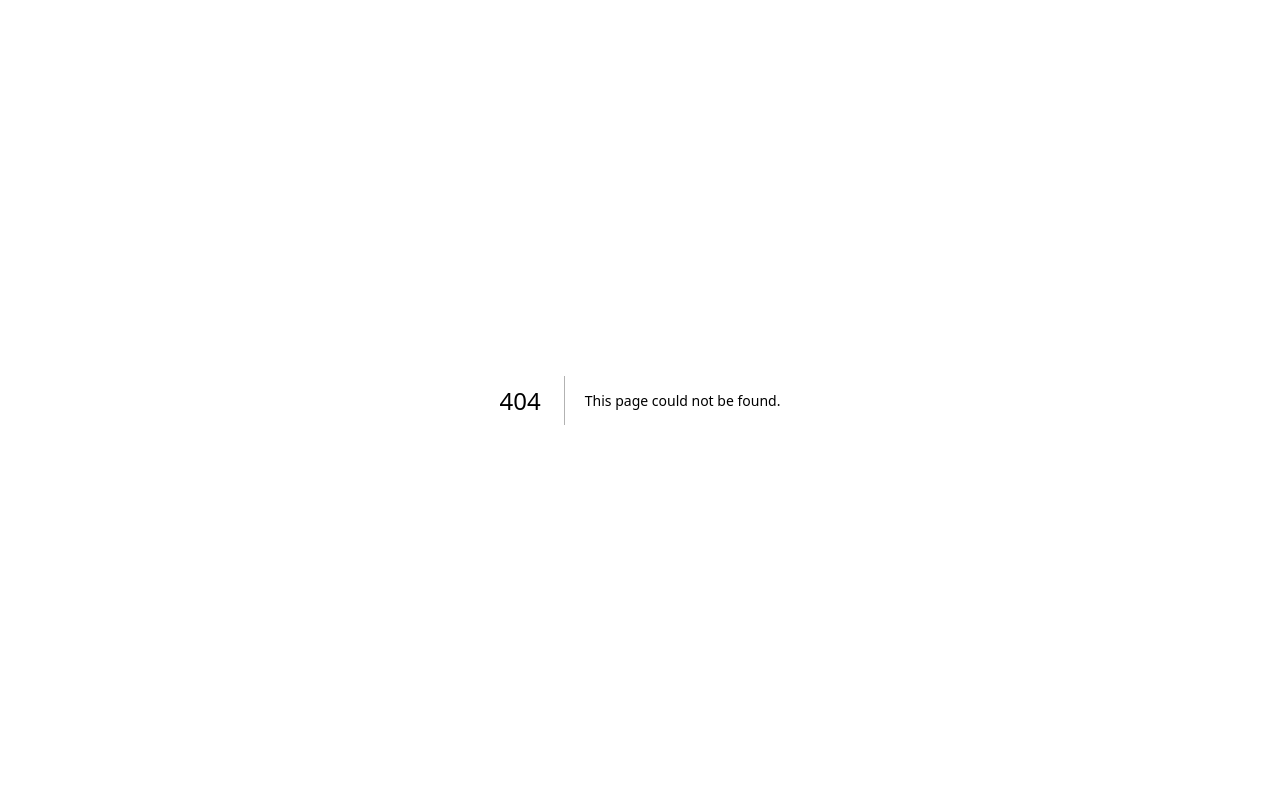
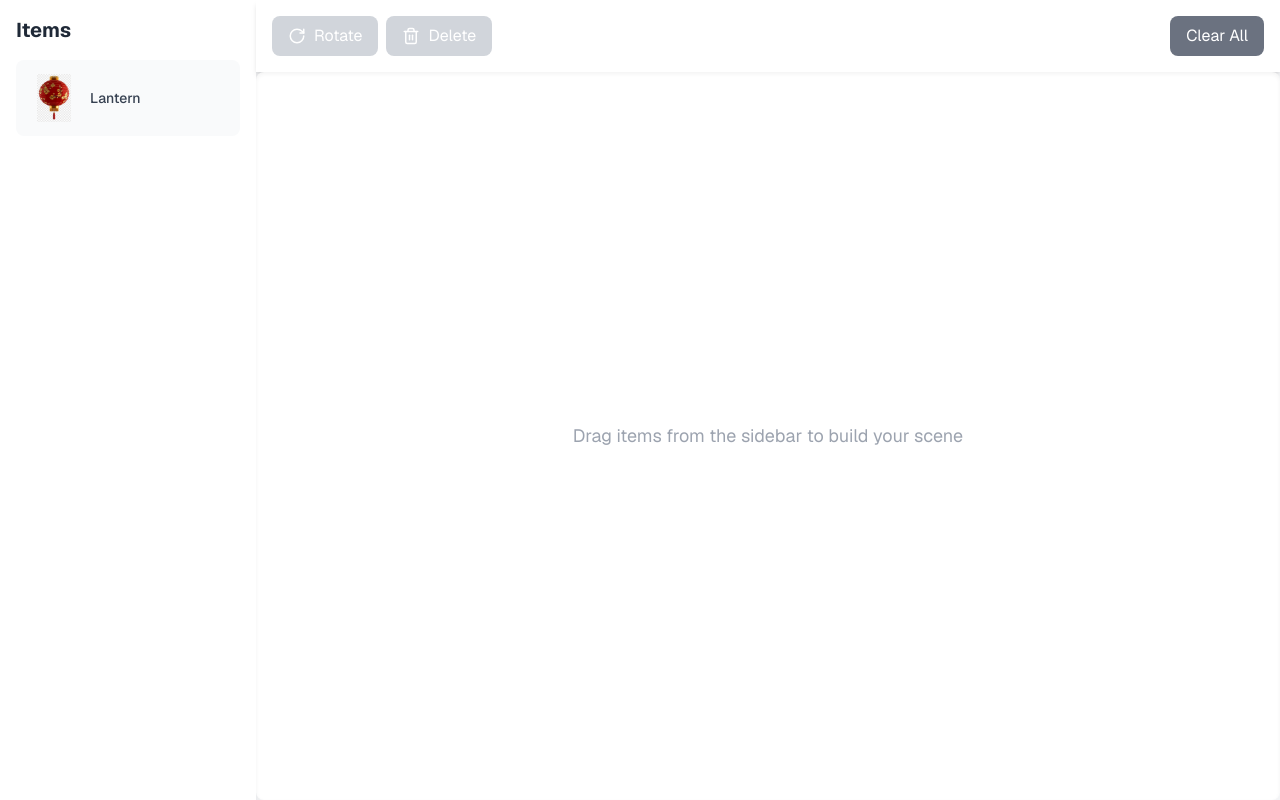
Before and after one commit to willcollins-05/bytejam-2025, a Next.js app: page /festival-view in a window 1280 px wide. Before the commit this address had no page. Built offline with nearby package versions, Linux system fonts and the light colour scheme.

Commit message:
Basic Festival Viewer Created

```diff
--- /dev/null
+++ b/app/festival-view/page.tsx
@@ -0,0 +1,7 @@
+import SceneBuilder from "@/components/festival-viewer/scene-builder";
+
+export default function FestivalViewPage() {
+    return (
+        <SceneBuilder />
+    );
+}
--- /dev/null
+++ b/components/festival-viewer/scene-builder.tsx
@@ -0,0 +1,193 @@
+"use client";
+import React, { useState } from "react";
+import { Trash2, RotateCw } from "lucide-react";
+import { AvailableItems, CanvasItems } from "@/types/festival-viewer-types";
+import SceneCanvas from "./scene-canvas";
+
+export default function SceneBuilder() {
+  const [canvasItems, setCanvasItems] = useState<CanvasItems[]>([]);
+  const [selectedId, setSelectedId] = useState<number | null>(null);
+  const [draggedItem, setDraggedItem] = useState<
+    CanvasItems | AvailableItems | null
+  >(null);
+
+  let mouseMoved: boolean = false;
+
+  // Available images/emojis to drag
+  const availableItems: AvailableItems[] = [
+    {
+      group: "chineseNewYear",
+      id: "chineseNewYear",
+      imagePath: "/images/chineseNewYear/paper-lantern.webp",
+      label: "Lantern",
+      recommendedSizeX: 90,
+      recommendedSizeY: 90,
+    },
+  ];
+
+  const handleDragStart = (
+    e: React.DragEvent,
+    item: AvailableItems | CanvasItems
+  ) => {
+    setDraggedItem(item);
+    e.dataTransfer.effectAllowed = "copy";
+  };
+
+  const handleCanvasDragOver = (e: React.DragEvent) => {
+    e.preventDefault();
+    e.dataTransfer.dropEffect = "copy";
+  };
+
+  const handleCanvasDrop = (e: React.DragEvent) => {
+    e.preventDefault();
+    if (!draggedItem) return;
+
+    const rect = e.currentTarget.getBoundingClientRect();
+    const x = e.clientX - rect.left;
+    const y = e.clientY - rect.top;
+
+    const newItem: CanvasItems = {
+      ...draggedItem,
+      uniqueId: Date.now() + Math.random(),
+      x: x - 30,
+      y: y - 30,
+      rotation: 0,
+      scale: 1,
+    };
+
+    setCanvasItems([...canvasItems, newItem]);
+    if (mouseMoved) {
+      setDraggedItem(null);
+    }
+  };
+
+  const onClick = (e: React.MouseEvent, item: CanvasItems) => {
+    e.stopPropagation();
+    mouseMoved = false;
+
+    setSelectedId(item.uniqueId);
+  };
+
+  const handleItemMouseDown = (e: React.MouseEvent, item: CanvasItems) => {
+    e.stopPropagation();
+    setSelectedId(item.uniqueId);
+
+    const rect = e.currentTarget.parentElement.getBoundingClientRect();
+    const offsetX = e.clientX - rect.left - item.x;
+    const offsetY = e.clientY - rect.top - item.y;
+
+    const handleMouseMove = (moveEvent: MouseEvent) => {
+      const newX = moveEvent.clientX - rect.left - offsetX;
+      const newY = moveEvent.clientY - rect.top - offsetY;
+      mouseMoved = true;
+      setCanvasItems((prev) =>
+        prev.map((i) =>
+          i.uniqueId === item.uniqueId ? { ...i, x: newX, y: newY } : i
+        )
+      );
+    };
+
+    const handleMouseUp = () => {
+      document.removeEventListener("mousemove", handleMouseMove);
+      document.removeEventListener("mouseup", handleMouseUp);
+    };
+
+    document.addEventListener("mousemove", handleMouseMove);
+    document.addEventListener("mouseup", handleMouseUp);
+  };
+
+  const deleteItem = () => {
+    if (selectedId) {
+      setCanvasItems(
+        canvasItems.filter((item) => item.uniqueId !== selectedId)
+      );
+      setSelectedId(null);
+    }
+  };
+
+  const rotateItem = () => {
+    if (selectedId) {
+      setCanvasItems(
+        canvasItems.map((item) =>
+          item.uniqueId === selectedId
+            ? { ...item, rotation: (item.rotation + 45) % 360 }
+            : item
+        )
+      );
+    }
+  };
+
+  const clearCanvas = () => {
+    setCanvasItems([]);
+    setSelectedId(null);
+  };
+
+  return (
+    <div className="flex h-screen bg-gray-100">
+      {/* Sidebar */}
+      <div className="w-64 bg-white shadow-lg p-4 overflow-y-auto">
+        <h2 className="text-xl font-bold mb-4 text-gray-800">Items</h2>
+        <div className="space-y-2">
+          {availableItems.map((item) => (
+            <div
+              key={item.id}
+              draggable
+              onDragStart={(e) => handleDragStart(e, item)}
+              className="flex items-center gap-3 p-3 bg-gray-50 rounded-lg cursor-move hover:bg-gray-100 transition-colors border-2 border-transparent hover:border-blue-300"
+            >
+              <img
+                src={item.imagePath}
+                alt={item.label}
+                className="w-12 h-12 object-contain"
+                draggable="false"
+              />
+              <span className="text-sm font-medium text-gray-700">
+                {item.label}
+              </span>
+            </div>
+          ))}
+        </div>
+      </div>
+
+      {/* Main Canvas Area */}
+      <div className="flex-1 flex flex-col">
+        {/* Toolbar */}
+        <div className="bg-white shadow-md p-4 flex gap-2 items-center">
+          <button
+            onClick={rotateItem}
+            disabled={!selectedId}
+            className="flex items-center gap-2 px-4 py-2 bg-blue-500 text-white rounded-lg hover:bg-blue-600 disabled:bg-gray-300 disabled:cursor-not-allowed transition-colors"
+          >
+            <RotateCw size={18} />
+            Rotate
+          </button>
+          <button
+            onClick={deleteItem}
+            disabled={!selectedId}
+            className="flex items-center gap-2 px-4 py-2 bg-red-500 text-white rounded-lg hover:bg-red-600 disabled:bg-gray-300 disabled:cursor-not-allowed transition-colors"
+          >
+            <Trash2 size={18} />
+            Delete
+          </button>
+          <button
+            onClick={clearCanvas}
+            className="ml-auto px-4 py-2 bg-gray-500 text-white rounded-lg hover:bg-gray-600 transition-colors"
+          >
+            Clear All
+          </button>
+        </div>
+
+        {/* Canvas */}
+        <SceneCanvas
+          handleCanvasDragOver={handleCanvasDragOver}
+          handleCanvasDrop={handleCanvasDrop}
+          canvasItems={canvasItems}
+          selectedId={selectedId}
+          setSelectedId={setSelectedId}
+          handleItemMouseDown={handleItemMouseDown}
+          onClick={onClick}
+        />
+      </div>
+    </div>
+  );
+}
--- /dev/null
+++ b/components/festival-viewer/scene-canvas.tsx
@@ -0,0 +1,50 @@
+import { AvailableItems, CanvasItems } from '@/types/festival-viewer-types';
+
+export default function SceneCanvas(props: {
+    handleCanvasDragOver: (e: React.DragEvent) => void;
+    handleCanvasDrop: (e: React.DragEvent) => void;
+    canvasItems: CanvasItems[];
+    selectedId: number | null;
+    setSelectedId: React.Dispatch<React.SetStateAction<number | null>>;
+    handleItemMouseDown: (e: React.MouseEvent, item: CanvasItems) => void;
+    onClick: (e: React.MouseEvent, item: CanvasItems) => void;
+}) {
+    return (
+        <div
+            className="w-full h-full bg-white rounded-lg shadow-inner relative overflow-hidden"
+            onDragOver={props.handleCanvasDragOver}
+            onDrop={props.handleCanvasDrop}
+            onClick={() => props.setSelectedId(null)}
+          >
+            {props.canvasItems.length === 0 && (
+              <div className="absolute inset-0 flex items-center justify-center text-gray-400 text-lg pointer-events-none">
+                Drag items from the sidebar to build your scene
+              </div>
+            )}
+
+            {props.canvasItems.map((item) => (
+              <div
+                key={item.uniqueId}
+                onMouseDown={(e) => props.handleItemMouseDown(e, item)}
+                onClick={(e) => props.onClick(e, item)}
+                className={`absolute cursor-move select-none ${
+                  props.selectedId === item.uniqueId ? 'ring-4 ring-blue-400' : ''
+                }`}
+                style={{
+                  left: `${item.x}px`,
+                  top: `${item.y}px`,
+                  transform: `rotate(${item.rotation}deg) scale(${item.scale})`,
+                  fontSize: '60px',
+                  width: `${item.recommendedSizeX}px`,
+                  height: `${item.recommendedSizeY}px`,
+                  display: 'flex',
+                  alignItems: 'center',
+                  justifyContent: 'center',
+                }}
+              >
+                <img className="w-full h-full object-contain" src={item.imagePath} alt={item.label} draggable='false' />
+              </div>
+            ))}
+          </div>
+    )
+}
--- /dev/null
+++ b/types/festival-viewer-types.ts
@@ -0,0 +1,16 @@
+export interface AvailableItems {
+    group: string;
+    id: string;
+    imagePath: string;
+    label: string;
+    recommendedSizeX?: number;  // Size suggestions for the canvas
+    recommendedSizeY?: number;
+}
+
+export interface CanvasItems extends AvailableItems {
+    uniqueId: number;
+    x: number;
+    y: number;
+    rotation: number;
+    scale: number;
+}
```
Also changed, not shown: public/images/chineseNewYear/paper-lantern.webp (added), 1 other file (tests, documents, lock files or other folders).
